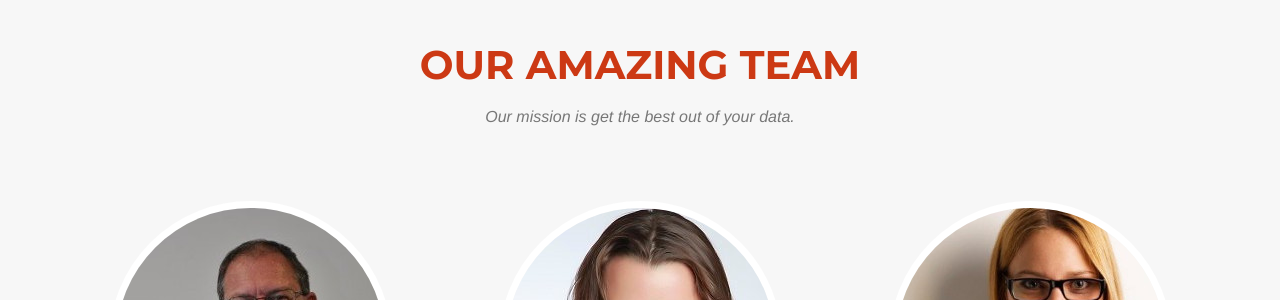
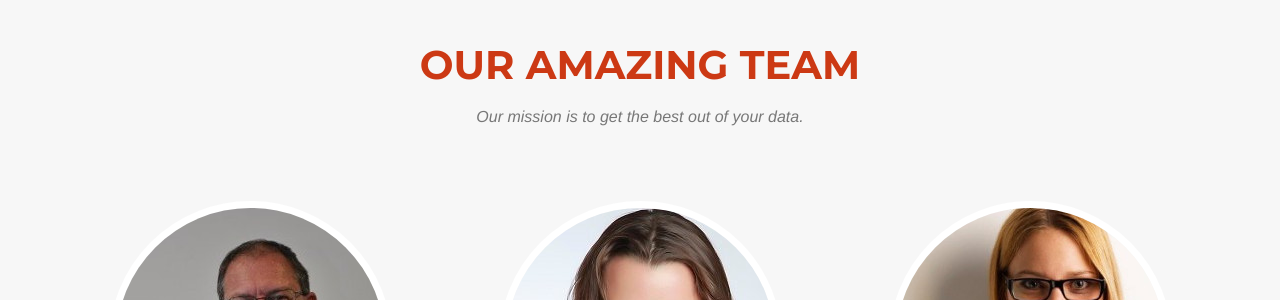
Before and after one commit to imageanalysis/openaccess, a Jekyll site: the page built from index.html, in a window 1280 px wide and 900 px high, scrolled down 5252 px. Shown: the part 152-452 px from the top of the window. Built offline with Jekyll 4.4.1, drawn with Linux system fonts in a browser that asks for light colours; some web fonts are replaced.

Commit message:
Update team.html

```diff
--- a/_includes/team.html
+++ b/_includes/team.html
@@ -4,7 +4,7 @@
             <div class="row">
                 <div class="col-lg-12 text-center">
                     <h2 class="section-heading">Our Amazing Team</h2>
-                    <h3 class="section-subheading text-muted">Our mission is get the best out of your data.</h3>
+                    <h3 class="section-subheading text-muted">Our mission is to get the best out of your data.</h3>
                 </div>
             </div>
             <div class="row">
```
